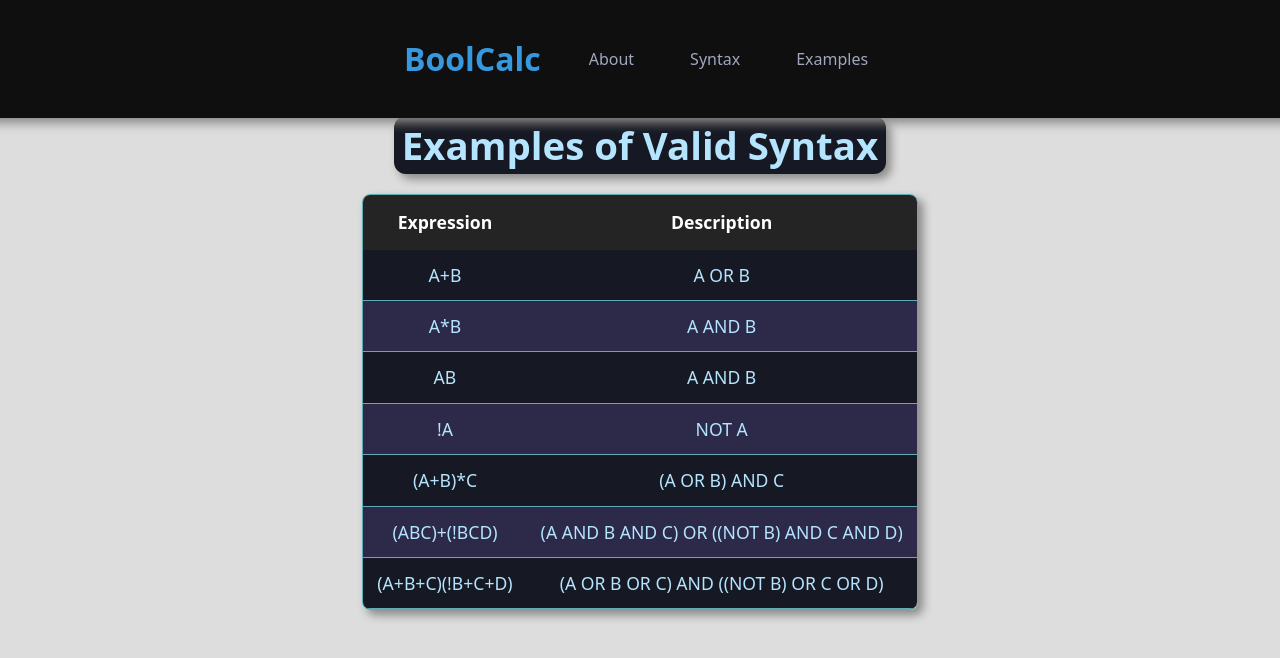
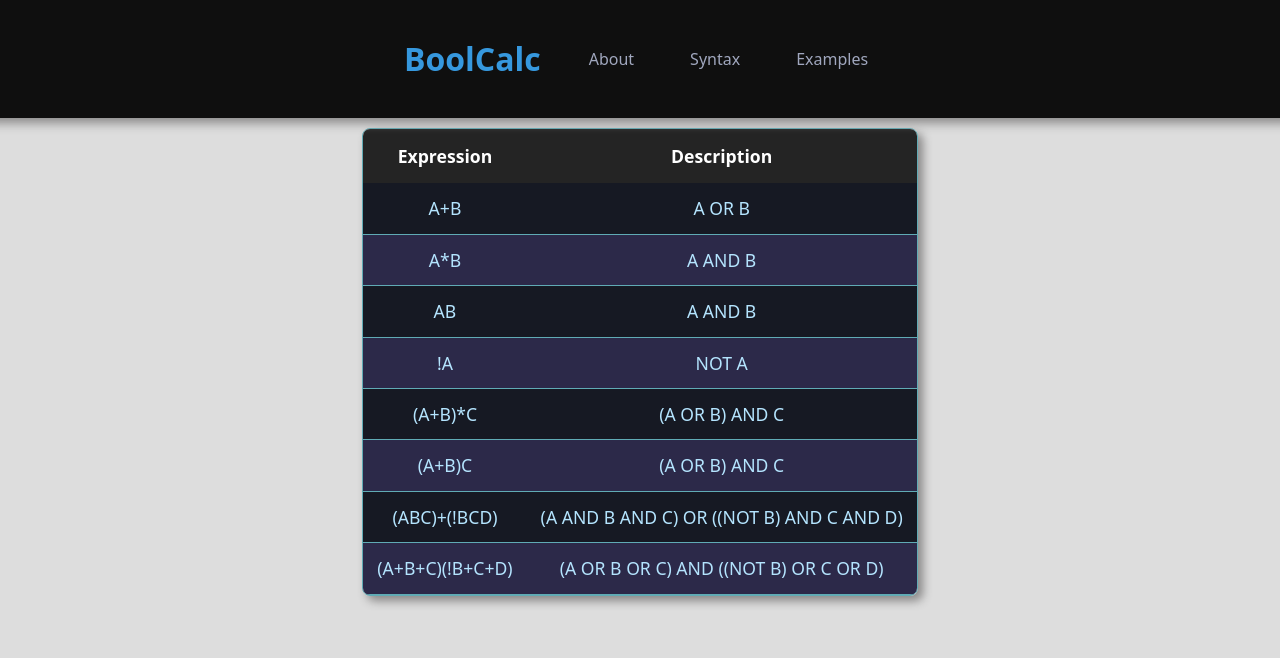
Before and after one commit to linus-319/boolcalc, a React (Vite) app: page /valid-expression-examples in a window 1280 px wide. Shown: the top 658 px of the page. Built offline with nearby package versions, Linux system fonts and the light colour scheme.

Commit message:
added to syntax table

```diff
--- a/src/components/ValidExprExamples.tsx
+++ b/src/components/ValidExprExamples.tsx
@@ -1,7 +1,6 @@
 export default function ValidExprExamples() {
   return (
     <div className='page-container'>
-      <h1 className='page-header'>Examples of Valid Syntax</h1>
       <div className='page-table-container'>
         <table className='page-table'>
           <thead>
@@ -32,6 +31,10 @@ export default function ValidExprExamples() {
               <td>(A OR B) AND C</td>
             </tr>
             <tr>
+              <td>(A+B)C</td>
+              <td>(A OR B) AND C</td>
+            </tr>
+            <tr>
               <td>(ABC)+(!BCD)</td>
               <td>(A AND B AND C) OR ((NOT B) AND C AND D)</td>
             </tr>
```
